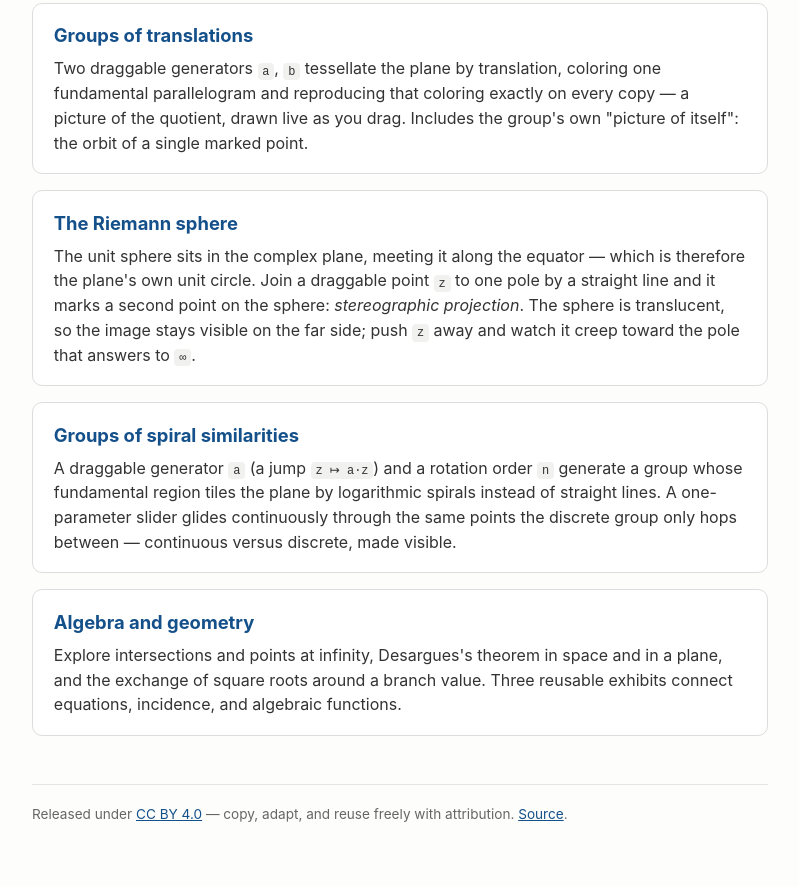
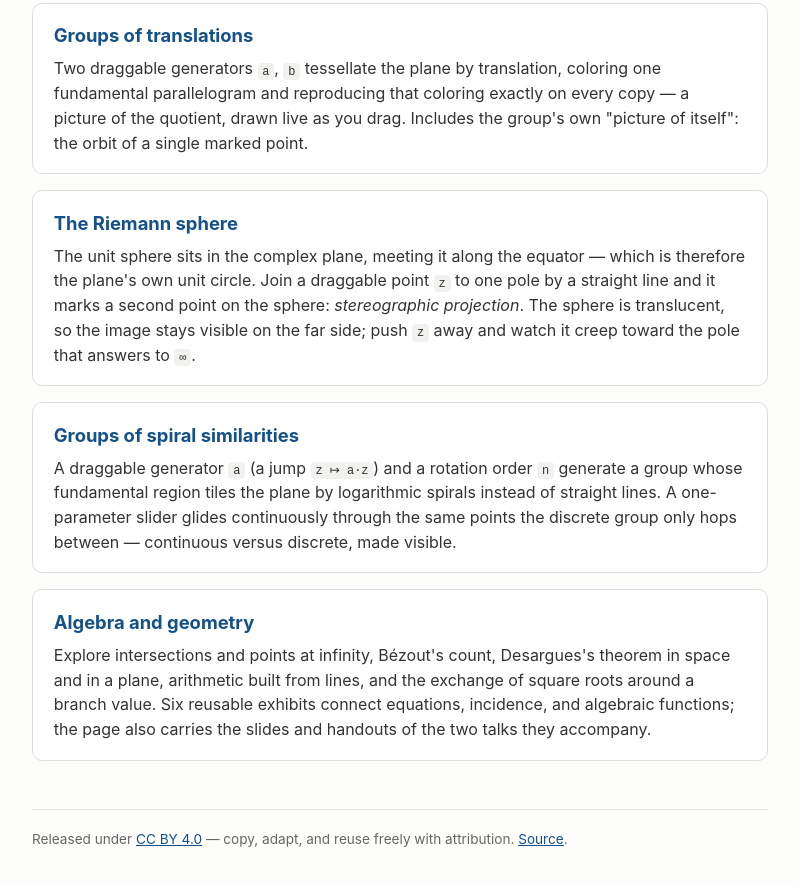
Before and after one commit to eduenez/erlangen-program, a website: page web/index.html in a window 1280 px wide. Shown: the part 352-1238 px from the top of the page, without its empty margins (240-1039 px from the left). Drawn offline with Linux system fonts and the light colour scheme.

Commit message:
Link the talks' slides and handouts from the algebra-geometry landing page
Co-Authored-By: Claude Fable 5.2 <noreply@anthropic.com>

```diff
--- a/web/index.html
+++ b/web/index.html
@@ -72,10 +72,12 @@
     </li>
     <li>
       <h2><a href="algebra-geometry/">Algebra and geometry</a></h2>
-      <p>Explore intersections and points at infinity, Desargues's theorem in
-         space and in a plane, and the exchange of square roots around a branch
-         value. Three reusable exhibits connect equations, incidence, and
-         algebraic functions.</p>
+      <p>Explore intersections and points at infinity, B&eacute;zout's count,
+         Desargues's theorem in space and in a plane, arithmetic built from
+         lines, and the exchange of square roots around a branch value. Six
+         reusable exhibits connect equations, incidence, and algebraic
+         functions; the page also carries the slides and handouts of the two
+         talks they accompany.</p>
     </li>
   </ul>
 
```
Also changed, not shown: scripts/test_algebra_geometry_html.js (+7 -0 lines), web/algebra-geometry/index.html (+1 -1 lines), web/algebra-geometry/style.css (+1 -1 lines).
